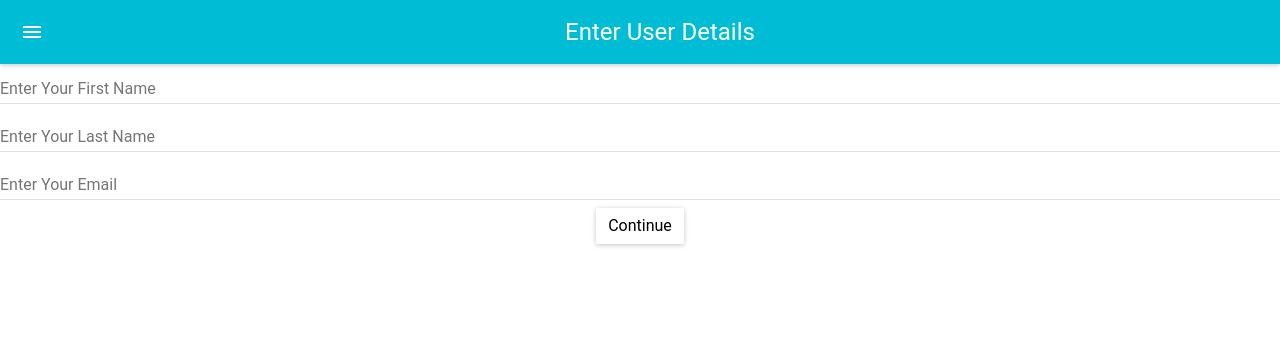
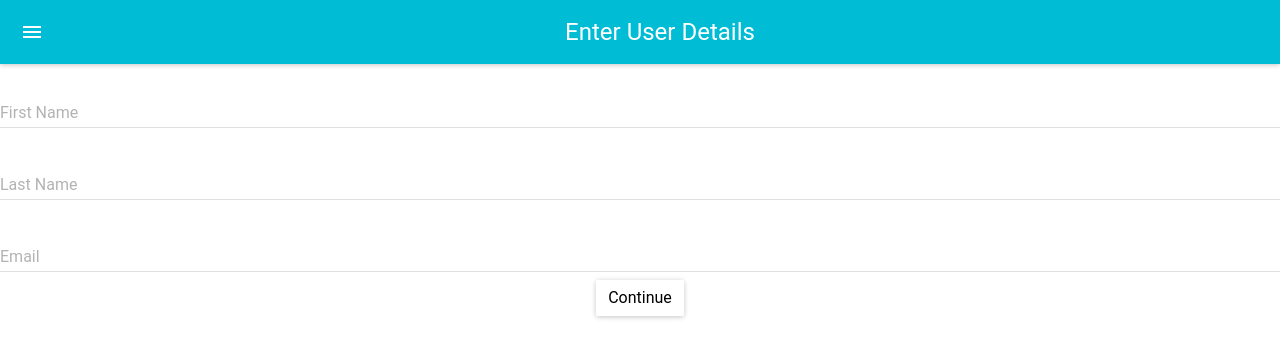
Before and after one commit to Keerthi-Mani/react-frontend-materialui, a React (Create React App) app: page / in a window 1280 px wide. Shown: the top 358 px of the page. Built offline with nearby package versions, Linux system fonts and the light colour scheme.

Commit message:
hinttext n floatinglabel

```diff
--- a/src/components/FormUserDetails.js
+++ b/src/components/FormUserDetails.js
@@ -1,20 +1,27 @@
 import React, { Component, Fragment } from "react";
+// import Dialog from "@material-ui/core/Dialog";
 import MuiThemeProvider from "material-ui/styles/MuiThemeProvider";
 import AppBar from "material-ui/AppBar";
 import TextField from "material-ui/TextField";
 import Button from "material-ui/RaisedButton";
 
 class FormUserDetails extends Component {
+  sumbit = e => {
+    e.preventDefault();
+    this.props.nextStep();
+  };
+
   render() {
     const { values, handleChange } = this.props;
 
     return (
       <MuiThemeProvider>
         <Fragment>
+          {/* <Dialog open="true" fullwidth="true" maxWidth="md"> */}
           <AppBar title="Enter User Details" />
           <TextField
-            placeholder="Enter Your First Name"
-            label="First Name"
+            hintText="Enter Your First Name"
+            floatingLabelText="First Name"
             onChange={handleChange("firstName")}
             defaultValue={values.firstName}
             margin="normal"
@@ -22,8 +29,8 @@ class FormUserDetails extends Component {
           />
           <br />
           <TextField
-            placeholder="Enter Your Last Name"
-            label="Last Name"
+            hintText="Enter Your Last Name"
+            floatingLabelText="Last Name"
             onChange={handleChange("lastName")}
             defaultValue={values.lastName}
             margin="normal"
@@ -31,8 +38,8 @@ class FormUserDetails extends Component {
           />
           <br />
           <TextField
-            placeholder="Enter Your Email"
-            label="Email"
+            hintText="Enter Your Email"
+            floatingLabelText="Email"
             onChange={handleChange("email")}
             defaultValue={values.email}
             margin="normal"
@@ -42,6 +49,7 @@ class FormUserDetails extends Component {
           <Button color="primary" variant="contained" onClick={this.submit}>
             Continue
           </Button>
+          {/* </Dialog> */}
         </Fragment>
       </MuiThemeProvider>
     );
```
